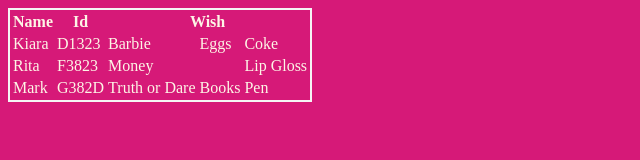
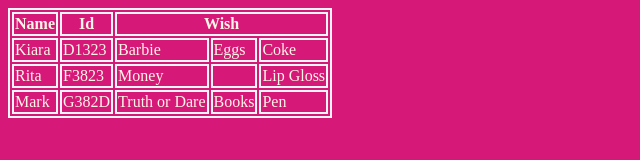
Before and after one commit to pickry/coursera-test, a plain HTML site: page site/index.html in a window 1280 px wide. Shown: the whole page, without its empty margins (0-640 px from the left). Drawn offline with Linux system fonts and the light colour scheme.

Commit message:
Modified

```diff
--- a/site/index.html
+++ b/site/index.html
@@ -9,7 +9,7 @@
     body{
         background-color: #d61978;
     }
-    table{
+    table, th, td{
         border: 2px whitesmoke solid;
         color: oldlace;
     }
```
